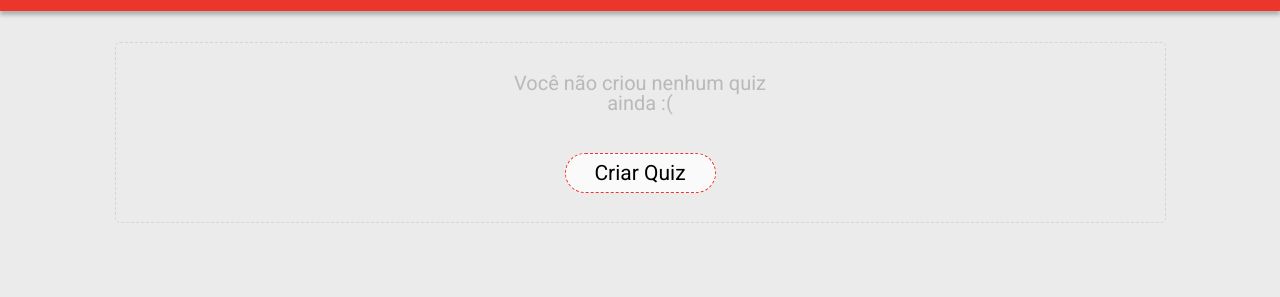
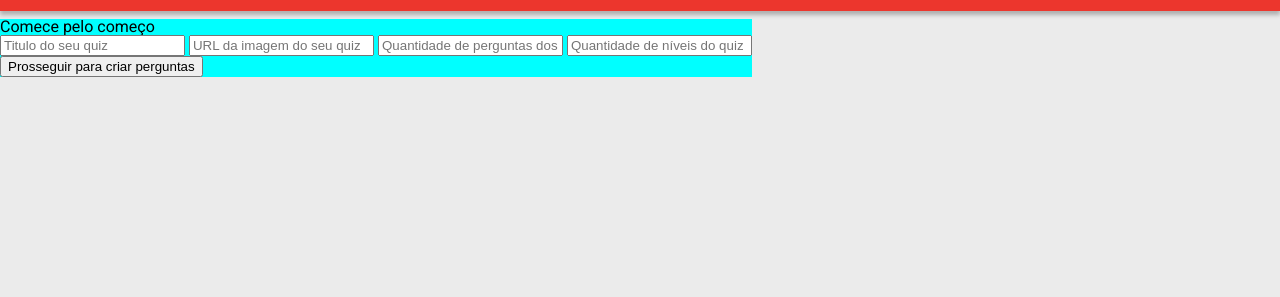
Before and after one commit to IvanFerroli/Projeto_06_Buzz_Quizz, a plain HTML site: page index.html in a window 1280 px wide. Both pictures are taken after a click on the button "Criar Quiz". Shown: the part 58-355 px from the top of the page. Drawn offline with Linux system fonts and the light colour scheme.

Commit message:
working-first-button

```diff
--- a/header.css
+++ b/header.css
@@ -12,4 +12,5 @@
     font-family: 'Roboto', sans-serif;
     background: #EC362D;
     box-shadow: 0px 4px 4px rgba(0, 0, 0, 0.25);
+    z-index: 1;
 }
--- a/index.html
+++ b/index.html
@@ -1,5 +1,5 @@
 <!DOCTYPE html>
-<html lang="en">
+<html lang="pt-br">
 <head>
     <meta charset="UTF-8">
     <meta http-equiv="X-UA-Compatible" content="IE=edge">
@@ -14,19 +14,21 @@
     <link href="https://fonts.googleapis.com/css2?family=Roboto&display=swap" rel="stylesheet">
 </head>
 <body>
+
     <header>
         <section class="head-container">
             <p class="app-title">BuzzQuiz</p>
         </section>
     </header>
+
     <main>
-        <section class="main-container">
+        <section class="first-page">
             <section class="main-upper">
                 <section class="page-upper-body">
                     <div class="new-quiz-container">
                         <div class="first-quiz-message">
                             <p class="quiz-null">Você não criou nenhum quiz ainda :(</p>
-                            <button type="button" class="create-quiz">Criar Quiz</button>
+                            <button type="button" class="create-quiz" onclick="insertSecondPage()">Criar Quiz</button>
                         </div>
                     </div>
                 </section>
@@ -40,6 +42,22 @@
                 </section>
             </section>
         </section>
+        <section class="second-page">
+            <section class="quiz-page-title">
+                <p>Comece pelo começo</p>
+            </section>
+            <section class="quiz-info-list">
+                <input type="text" class="quiz-title" placeholder="Titulo do seu quiz">
+                <input type="text" class="quiz-image-url" placeholder="URL da imagem do seu quiz">
+                <input type="text" class="quiz-number-of-questions" placeholder="Quantidade de perguntas dos seu quiz">
+                <input type="text" class="quiz-number-of-levels" placeholder="Quantidade de níveis do quiz">
+            </section>
+            <section class="make-questions-button">
+                <button type="button" class="go-make-questions" onclick="createFirstQuiz()">Prosseguir para criar perguntas</button>
+            </section>
+        </section>
     </main>
+
+    <script src="script.js"></script>
 </body>
 </html>
--- a/main.css
+++ b/main.css
@@ -1,3 +1,9 @@
+/* --------------------------- First Page --------------------------- */
+
+.first-page {
+    display: block;
+}
+
 .main-upper {
     display: flex;
     justify-content: center;
@@ -68,3 +74,16 @@
 .all-quizzes {
     margin-bottom: 5px;
 }
+
+/* --------------------------- Second Page --------------------------- */
+
+.second-page {
+    max-width: 1051px;
+    display: flex;
+    align-items: center;
+    position: absolute;
+    display: none;
+    margin-left: ;
+    margin-top: 77px;
+    background-color: aqua;
+}
--- a/script.js
+++ b/script.js
@@ -3,6 +3,7 @@
 //<script src="https://unpkg.com/axios/dist/axios.min.js"></script>
 let indexAnswer = 0;
 let indexScroll = 0;
+
 function loadQuiz(){
     const request = axios.get('https://mock-api.driven.com.br/api/v4/buzzquizz/quizzes');
     request.then((response) => {
@@ -91,3 +92,16 @@ function renderSingleAnswer(question, object){
     }
     return renderSingle;
 }
+
+
+// Áre de Guerra. Cuidado! O que tem abaixo está tudo errado. Você foi avisado.
+
+
+function insertSecondPage() {
+    let currentPage = document.querySelector('.second-page');
+    let lastPage = document.querySelector('.first-page');
+    if (lastPage.style.display !== 'none') {
+        currentPage.style.display = 'block';
+        lastPage.style.display = 'none';
+    }
+}
```
Also changed, not shown: styles.css (+0 -8 lines).
